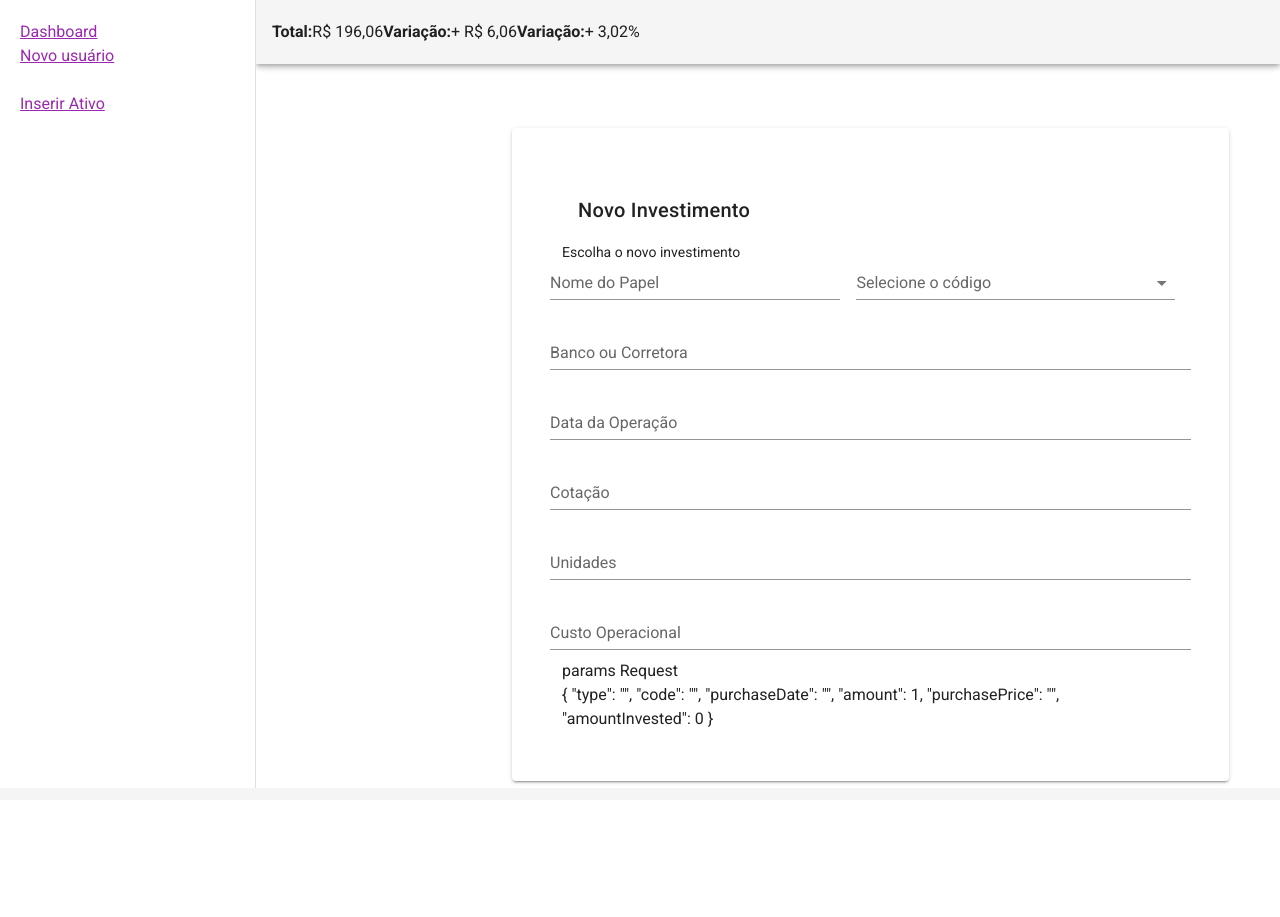
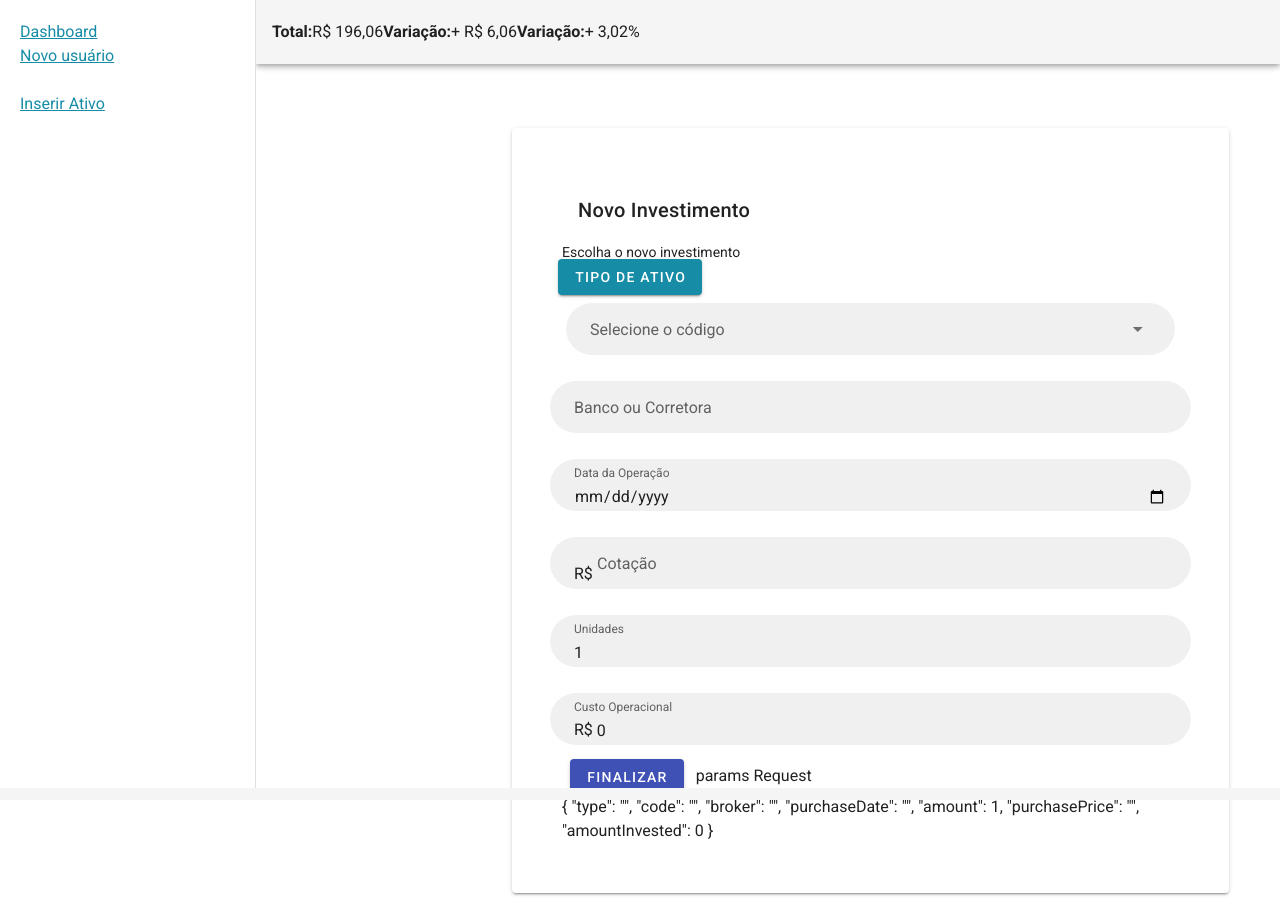
Before and after one commit to raphael-souza/EmVista-web, a Vue app: page /#/new-financial-asset in a window 1280 px wide. Before the commit the page ends 876 px from the top, so only its background shows below. Built offline with nearby package versions, Linux system fonts and the light colour scheme.

Commit message:
form novo ativo

```diff
--- a/src/App.vue
+++ b/src/App.vue
@@ -23,8 +23,6 @@
           </div>
 
         </v-navigation-drawer>
-
-
 
         <!-- Sizes your content based upon application components -->
         <v-main id="main" style="margin-right: 5%">
--- a/src/components/FinancialAsset.vue
+++ b/src/components/FinancialAsset.vue
@@ -1,7 +1,10 @@
 <template>
   <v-row>
-    <!-- Tipo de Ativo
-    <v-col cols="12">
+    <v-card class="card-new-asset" >
+      <v-card-title> Novo Investimento </v-card-title>
+      <v-list-item-subtitle>Escolha o novo investimento</v-list-item-subtitle>
+
+      <v-row>
         <v-menu transition="scroll-y-transition">
           <template v-slot:activator="{ on, attrs }">
             <v-btn color="primary" class="ma-2" v-bind="attrs" v-on="on">
@@ -25,91 +28,21 @@
             </v-list-item-group>
           </v-list>
         </v-menu>
-    </v-col>
+      </v-row>
 
-    <v-col cols="10" v-if="asset.type == '1'">
-
-      <v-col cols="12">
+      <v-row justify="space-around">
         <v-autocomplete
           v-model="asset.code"
           :loading="loading"
           :items="items"
-          item-text="name"
+          item-text="fullName"
           item-value="code"
           :search-input.sync="search"
           cache-items
           class="mx-4"
-          flat
-          hide-no-data
-          hide-details
-          label="Selecione o código"
-        ></v-autocomplete>
-      </v-col>
-      <v-col cols="6">
-        <v-row>
-          <span>Data da compra</span>
-          <v-date-picker v-model="asset.purchaseDate"></v-date-picker>
-        </v-row>
-      </v-col>
-
-      <v-col cols="6">
-        <v-slider
-          v-model="asset.amount"
-          label="quantidade"
-          thumb-label="always"
-        ></v-slider>
-
-        <v-row>
-          <v-col cols="4">
-            <v-subheader>Preço</v-subheader>
-          </v-col>
-          <v-col cols="8">
-            <v-text-field
-              value="00.00"
-              prefix="R$"
-              v-model="asset.purchasePrice"
-            ></v-text-field>
-          </v-col>
-        </v-row>
-
-        <v-row>
-          <v-col cols="4">
-            <v-subheader>Total Investido</v-subheader>
-          </v-col>
-          <v-col cols="8">
-            <v-text-field
-              prefix="R$"
-              v-model="asset.amountInvested"
-            ></v-text-field>
-          </v-col>
-        </v-row>
-      </v-col>
-
-      <v-btn class="mx-2" fab dark color="indigo" @click="saveAsset()">
-        <v-icon dark> mdi-plus </v-icon>
-      </v-btn>
-    </v-col> -->
-
-    <v-card class="card-new-asset" >
-      <v-card-title> Novo Investimento </v-card-title>
-      <v-list-item-subtitle>Escolha o novo investimento</v-list-item-subtitle>
-      <v-row justify="space-around">
-        <v-text-field
-          label="Nome do Papel"
-        ></v-text-field>
-
-        <v-autocomplete
-          v-model="asset.code"
-          :loading="loading"
-          :items="items"
-          item-text="name"
-          item-value="code"
-          :search-input.sync="search"
-          cache-items
-          class="mx-4"
-          flat
-          hide-no-data
-          hide-details
+          dense
+          filled
+          rounded
           label="Selecione o código"
         ></v-autocomplete>
       </v-row>
@@ -117,33 +50,60 @@
       <v-row>
         <v-text-field
           label="Banco ou Corretora"
+          v-model="asset.broker"
+          dense
+          filled
+          rounded
         ></v-text-field>
       </v-row>
 
       <v-row>
         <v-text-field
           label="Data da Operação"
+          v-model="asset.purchaseDate"
+          dense
+          filled
+          rounded
+          type="date"
         ></v-text-field>
       </v-row>
 
       <v-row>
         <v-text-field
+          dense
+          filled
+          rounded
+          prefix="R$"
           label="Cotação"
+          type="decimal"
+           v-model="asset.purchasePrice"
         ></v-text-field>
       </v-row>
 
       <v-row>
         <v-text-field
+          dense
+          filled
+          rounded
           label="Unidades"
+          v-model="asset.amount"
         ></v-text-field>
       </v-row>
 
       <v-row>
         <v-text-field
+          dense
+          filled
+          rounded
+          prefix="R$"
+          type="decimal"
           label="Custo Operacional"
+          v-model="asset.amountInvested"
         ></v-text-field>
       </v-row>
-
+      <v-btn class="mx-2" dark color="indigo" @click="saveAsset()">
+        Finalizar
+      </v-btn>
     params Request
     <v-sheet>{{ asset }} </v-sheet>
 
@@ -167,6 +127,7 @@ export default {
       asset: {
         type: "",
         code: "",
+        broker: "",
         purchaseDate: "",
         amount: 1,
         purchasePrice: "",
@@ -178,84 +139,84 @@ export default {
       search: null,
       select: null,
       assetsListB3: [
-        { name: "AMBEV S/A", code: "ABEV3" },
-        { name: "AZUL", code: "AZUL4" },
-        { name: "B2W DIGITAL", code: "BTOW3" },
-        { name: "B3", code: "B3SA3" },
-        { name: "BB SEGURIDADE", code: "BBSE3" },
-        { name: "BR MALLS PAR", code: "VRML3" },
-        { name: "BRADESCO", code: "BBDC4" },
-        { name: "BRADESCO", code: "BBDC3" },
-        { name: "BRADESPAR", code: "BRAP4" },
-        { name: "BANCO DO BRASIL", code: "BBAS3" },
-        { name: "BRASKEM", code: "BRKM5" },
-        { name: "BRF S/A", code: "BRFS3" },
-        { name: "CCR S/A", code: "CCRO3" },
-        { name: "CEMIG", code: "CMIG4" },
-        { name: "CIELO", code: "CIEL3" },
-        { name: "COSAN", code: "CSAN3" },
-        { name: "CVC BRASIL", code: "CVCB3" },
-        { name: "CYRELA REALT", code: "CYRE3" },
-        { name: "ECORODOVIAS", code: "ECOR3" },
-        { name: "ELETROBRAS", code: "ELET3" },
-        { name: "ELETROBRAS", code: "ELET6" },
-        { name: "EMBRAER", code: "EMBR3" },
-        { name: "ENERGIAS BR", code: "ENBR3" },
-        { name: "ENGIE BRASIL", code: "ENGIE3" },
-        { name: "EQUATORIAL", code: "EQTL3" },
-        { name: "ESTACIO PART", code: "YDUQ3" },
-        { name: "FLEURY", code: "FLRY3" },
-        { name: "GERDAU", code: "GGBR4" },
-        { name: "GERDAU MET", code: "GOAU4" },
-        { name: "GOL", code: "GOLL4" },
-        { name: "HYPERA", code: "HYPE3" },
-        { name: "IGUATEMI", code: "IGTA3" },
-        { name: "IRB BRASIL RE", code: "IRBR3" },
-        { name: "ITAUSA", code: "ITSA4" },
-        { name: "ITAU UNIBANCO", code: "ITUB4" },
-        { name: "JBS", code: "JBSS3" },
-        { name: "KLABIN S/A", code: "KLBN11" },
-        { name: "KROTON", code: "KROT3" },
-        { name: "LOCALIZA", code: "RENT3" },
-        { name: "LOJAS AMERICANAS", code: "LAME4" },
-        { name: "LOJAS RENNER", code: "LREN3" },
-        { name: "MAGAZINE LUIZA", code: "MGLU3" },
-        { name: "MARFRIG", code: "MRFG3" },
-        { name: "MRV", code: "MRVE3" },
-        { name: "MULTIPLAN", code: "MULT3" },
-        { name: "NATURA", code: "NATU3" },
-        { name: "PÃO DE AÇÚCAR - CBD", code: "PCAR4" },
-        { name: "PETROBRAS", code: "PETR4" },
-        { name: "PETROBRAS", code: "PETR3" },
-        { name: "PETROBRAS BR", code: "BRDT3" },
-        { name: "QUALICORP", code: "QUAL3" },
-        { name: "RAIADROGASIL", code: "RADL3" },
-        { name: "RUMO S/A", code: "RAIL3" },
-        { name: "SABESP", code: "SBSP3" },
-        { name: "SANTANDER BR", code: "SANB11" },
-        { name: "SID NACIONAL", code: "CSNA3" },
-        { name: "SMILES", code: "SMLS3" },
-        { name: "SUZANO S/A", code: "SUZB5" },
-        { name: "TAESA", code: "TAEE11" },
-        { name: "TELEF BRASIL", code: "VIVT4" },
-        { name: "TIM PART S/A", code: "TIMP3" },
-        { name: "ULTRAPAR", code: "UGPA3" },
-        { name: "USIMINAS", code: "USIM5" },
-        { name: "VALE", code: "VALE3" },
-        { name: "VIA VAREJO", code: "VVAR3" },
-        { name: "WEG", code: "WEGE3" },
+        { name: "AMBEV S/A", code: "ABEV3", fullName: "ABEV3 - AMBEV S/A" },
+        { name: "AZUL", code: "AZUL4", fullName: "AZUL4 - AZUL" },
+        { name: "B2W DIGITAL", code: "BTOW3", fullName: "BTOW3 - B2W DIGITAL" },
+        { name: "B3", code: "B3SA3", fullName: "B3SA3 - B3" },
+        { name: "BB SEGURIDADE", code: "BBSE3", fullName: "BBSE3 - BB SEGURIDADE" },
+        { name: "BR MALLS PAR", code: "VRML3", fullName: "VRML3 - BR MALLS PAR" },
+        { name: "BRADESCO", code: "BBDC4", fullName: "BBDC4 - BRADESCO" },
+        { name: "BRADESCO", code: "BBDC3", fullName: "BBDC3 - BRADESCO" },
+        { name: "BRADESPAR", code: "BRAP4", fullName: "BRAP4 - BRADESPAR" },
+        { name: "BANCO DO BRASIL", code: "BBAS3", fullName: "BBAS3 - BANCO DO BRASIL" },
+        { name: "BRASKEM", code: "BRKM5", fullName: "BRKM5 - BRASKEM" },
+        { name: "BRF S/A", code: "BRFS3", fullName: "BRFS3 - BRF S/A" },
+        { name: "CCR S/A", code: "CCRO3", fullName: "CCRO3 - CCR S/A" },
+        { name: "CEMIG", code: "CMIG4", fullName: "CMIG4 - CEMIG" },
+        { name: "CIELO", code: "CIEL3", fullName: "CIEL3 - CIELO" },
+        { name: "COSAN", code: "CSAN3", fullName: "CSAN3 - COSAN" },
+        { name: "CVC BRASIL", code: "CVCB3", fullName: "CVCB3 - CVC BRASIL" },
+        { name: "CYRELA REALT", code: "CYRE3", fullName: "CYRE3 - CYRELA REALT" },
+        { name: "ECORODOVIAS", code: "ECOR3", fullName: "ECOR3 - ECORODOVIAS" },
+        { name: "ELETROBRAS", code: "ELET3", fullName: "ELET3 - ELETROBRAS" },
+        { name: "ELETROBRAS", code: "ELET6", fullName: "ELET6 - ELETROBRAS" },
+        { name: "EMBRAER", code: "EMBR3", fullName: "EMBR3 - EMBRAER" },
+        { name: "ENERGIAS BR", code: "ENBR3", fullName: "ENBR3 - ENERGIAS BR" },
+        { name: "ENGIE BRASIL", code: "ENGIE3", fullName: "ENGIE3 - ENGIE BRASIL" },
+        { name: "EQUATORIAL", code: "EQTL3", fullName: "EQTL3 - EQUATORIAL" },
+        { name: "ESTACIO PART", code: "YDUQ3", fullName: "YDUQ3 - ESTACIO PART" },
+        { name: "FLEURY", code: "FLRY3", fullName: "FLRY3 - FLEURY" },
+        { name: "GERDAU", code: "GGBR4", fullName: "GGBR4 - GERDAU" },
+        { name: "GERDAU MET", code: "GOAU4", fullName: "GOAU4 - GERDAU MET" },
+        { name: "GOL", code: "GOLL4", fullName: "GOLL4 - GOL" },
+        { name: "HYPERA", code: "HYPE3", fullName: "HYPE3 - HYPERA" },
+        { name: "IGUATEMI", code: "IGTA3", fullName: "IGTA3 - IGUATEMI" },
+        { name: "IRB BRASIL RE", code: "IRBR3", fullName: "IRBR3 - IRB BRASIL RE" },
+        { name: "ITAUSA", code: "ITSA4", fullName: "ITSA4 - ITAUSA" },
+        { name: "ITAU UNIBANCO", code: "ITUB4", fullName: "ITUB4 - ITAU UNIBANCO" },
+        { name: "JBS", code: "JBSS3", fullName: "JBSS3 - JBS" },
+        { name: "KLABIN S/A", code: "KLBN11", fullName: "KLBN11 - KLABIN S/A" },
+        { name: "KROTON", code: "KROT3", fullName: "KROT3 - KROTON" },
+        { name: "LOCALIZA", code: "RENT3", fullName: "RENT3 - LOCALIZA" },
+        { name: "LOJAS AMERICANAS", code: "LAME4", fullName: "LAME4 - LOJAS AMERICANAS" },
+        { name: "LOJAS RENNER", code: "LREN3", fullName: "LREN3 - LOJAS RENNER" },
+        { name: "MAGAZINE LUIZA", code: "MGLU3", fullName: "MGLU3 - MAGAZINE LUIZA" },
+        { name: "MARFRIG", code: "MRFG3", fullName: "MRFG3 - MARFRIG" },
+        { name: "MRV", code: "MRVE3", fullName: "MRVE3 - MRV" },
+        { name: "MULTIPLAN", code: "MULT3", fullName: "MULT3 - MULTIPLAN" },
+        { name: "NATURA", code: "NATU3", fullName: "NATU3 - NATURA" },
+        { name: "PÃO DE AÇÚCAR - CBD", code: "PCAR4", fullName: "PCAR4 - PÃO DE AÇÚCAR - CBD" },
+        { name: "PETROBRAS", code: "PETR4", fullName: "PETR4 - PETROBRAS" },
+        { name: "PETROBRAS", code: "PETR3", fullName: "PETR3 - PETROBRAS" },
+        { name: "PETROBRAS BR", code: "BRDT3", fullName: "BRDT3 - PETROBRAS BR" },
+        { name: "QUALICORP", code: "QUAL3", fullName: "QUAL3 - QUALICORP" },
+        { name: "RAIADROGASIL", code: "RADL3", fullName: "RADL3 - RAIADROGASIL" },
+        { name: "RUMO S/A", code: "RAIL3", fullName: "RAIL3 - RUMO S/A" },
+        { name: "SABESP", code: "SBSP3", fullName: "SBSP3 - SABESP" },
+        { name: "SANTANDER BR", code: "SANB11", fullName: "SANB11 - SANTANDER BR" },
+        { name: "SID NACIONAL", code: "CSNA3", fullName: "CSNA3 - SID NACIONAL" },
+        { name: "SMILES", code: "SMLS3", fullName: "SMLS3 - SMILES" },
+        { name: "SUZANO S/A", code: "SUZB5", fullName: "SUZB5 - SUZANO S/A" },
+        { name: "TAESA", code: "TAEE11", fullName: "TAEE11 - TAESA" },
+        { name: "TELEF BRASIL", code: "VIVT4", fullName: "VIVT4 - TELEF BRASIL" },
+        { name: "TIM PART S/A", code: "TIMP3", fullName: "TIMP3 - TIM PART S/A" },
+        { name: "ULTRAPAR", code: "UGPA3", fullName: "UGPA3 - ULTRAPAR" },
+        { name: "USIMINAS", code: "USIM5", fullName: "USIM5 - USIMINAS" },
+        { name: "VALE", code: "VALE3", fullName: "VALE3 - VALE" },
+        { name: "VIA VAREJO", code: "VVAR3", fullName: "VVAR3 - VIA VAREJO" },
+        { name: "WEG", code: "WEGE3", fullName: "WEGE3 - WEG" },
       ],
     };
   },
   created() {
     const valueResponse = [
       { id: "1", icon: "mdi-inbox", text: "Ações" },
-      // { id: "2", icon: "mdi-inbox", text: "Opções" },
-      // { id: "3", icon: "mdi-inbox", text: "Termo de Ações" },
-      // { id: "4", icon: "mdi-inbox", text: "Criptomoedas" },
-      // { id: "52", icon: "mdi-inbox", text: "Poupança" },
-      // { id: "6", icon: "mdi-inbox", text: "Tesouro Direto" },
-      // { id: "7", icon: "mdi-inbox", text: "CDB/LCI LCA/LC/LF" },
+      { id: "2", icon: "mdi-inbox", text: "Opções" },
+      { id: "3", icon: "mdi-inbox", text: "Termo de Ações" },
+      { id: "4", icon: "mdi-inbox", text: "Criptomoedas" },
+      { id: "52", icon: "mdi-inbox", text: "Poupança" },
+      { id: "6", icon: "mdi-inbox", text: "Tesouro Direto" },
+      { id: "7", icon: "mdi-inbox", text: "CDB/LCI LCA/LC/LF" },
     ];
     this.assetOptions.push(valueResponse);
     this.assetOptions.push(valueResponse);
--- a/src/plugins/vuetify.js
+++ b/src/plugins/vuetify.js
@@ -7,8 +7,8 @@ export default new Vuetify({
   theme: {
     themes: {
       light: {
-        primary: colors.purple,
-        secondary: colors.grey.darken1,
+        primary: '#178CA6',
+        secondary: "colors.grey.darken1",
         accent: colors.shades.black,
         error: colors.red.accent3,
       },
```
Lines whose indentation alone changed are shown as unchanged.
